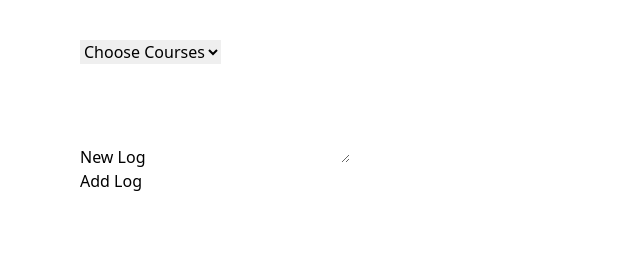
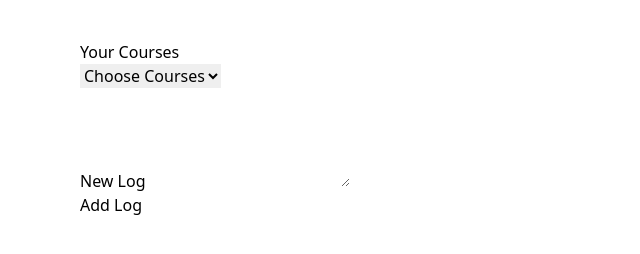
Before and after one commit to ChloeHowling/json-server-mf4gam, a website: page public/index.html in a window 1280 px wide. Shown: the whole page, without its empty margins (0-640 px from the left). Drawn offline with nearby package versions, Linux system fonts and the light colour scheme; no server answers.

Commit message:
tailwind classes

```diff
--- a/public/index.html
+++ b/public/index.html
@@ -11,12 +11,13 @@
         href="https://i.imgur.com/OiaIRwL.png"
         type="image/x-icon"
       />
-      <!-- <script src="https://unpkg.com/axios/dist/axios.min.js"></script> -->
+      <script src="https://unpkg.com/axios/dist/axios.min.js"></script>
       <!-- <link rel="stylesheet" href="style.css" /> -->
       <link rel="stylesheet" href="output.css" />
     </head>
     <body class="font-sans">
-      <form class="px-20 py-10">
+      <form class="px-20 py-10 flex-col">
+        <label for="courses" class="">Your Courses</label><br />
         <select
           aria-label="Select Course"
           id="course"
@@ -28,7 +29,7 @@
 
         <div id="uvuIdBox" style="display: none">
           <br />
-          <label for="uvuId">UVU ID</label>
+          <label for="uvuId">UVU ID</label><br />
           <input
             type="text"
             id="uvuId"
--- a/public/script.js
+++ b/public/script.js
@@ -119,7 +119,7 @@ select.on('change', () => {
     clearLogs();
   } else {
     displayLogsById(idInput.val);
-    idBox.show('flex');
+    idBox.show();
   }
   logReady();
 });
```
Also changed, not shown: public/output.css.
